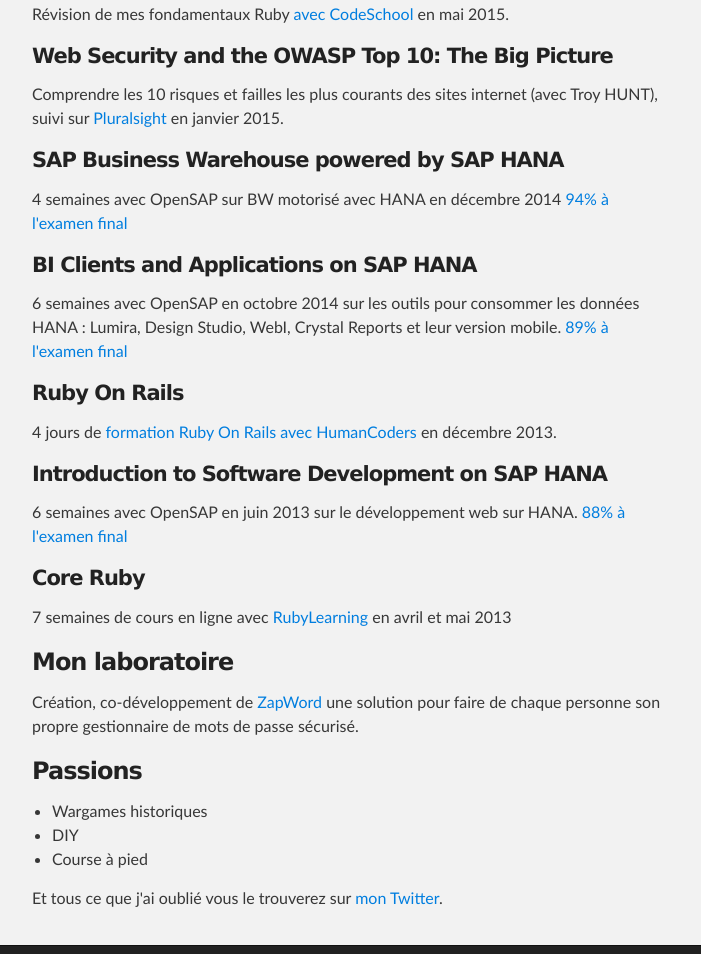
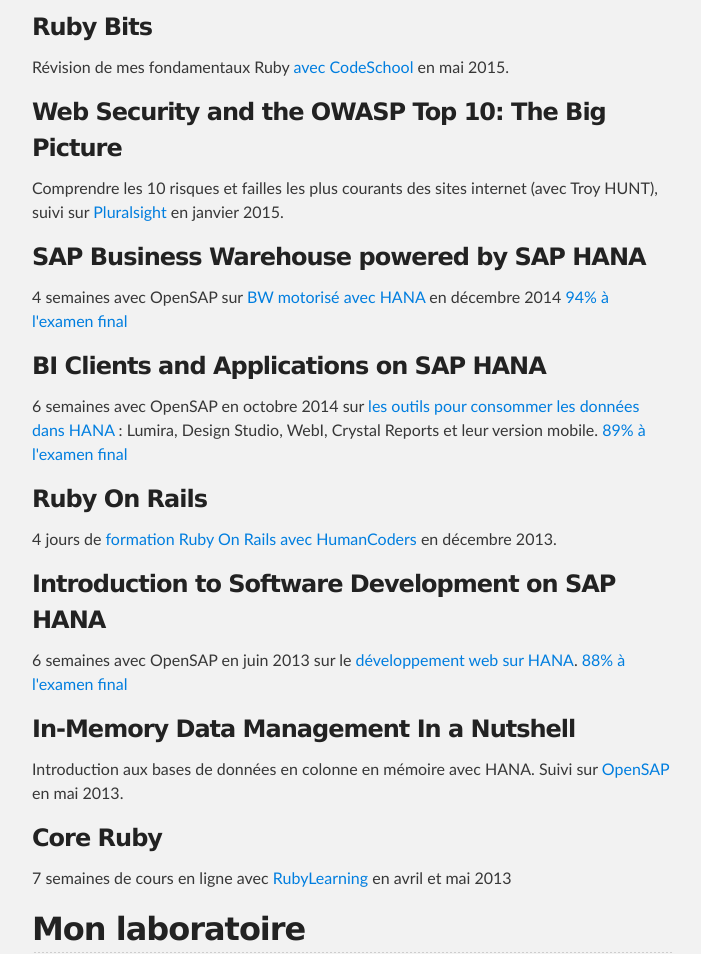
Before and after one commit to lafber/lafber.github.io, a plain HTML site: page index.html in a window 1280 px wide. Shown: the part 431-1385 px from the top of the page, without its empty margins (288-989 px from the left). Drawn offline with Linux system fonts and the light colour scheme.

Commit message:
Replace master branch with page content via GitHub

```diff
--- a/index.html
+++ b/index.html
@@ -4,11 +4,11 @@
   <head>
     <meta charset='utf-8'>
     <meta http-equiv="X-UA-Compatible" content="chrome=1">
-    <meta name="description" content="Lafber.GitHub.io : Page personnelle de Bertrand">
+    <meta name="description" content="Page personnelle de Bertrand : ">
 
     <link rel="stylesheet" type="text/css" media="screen" href="stylesheets/stylesheet.css">
 
-    <title>Lafber.GitHub.io</title>
+    <title>Page personnelle de Bertrand</title>
   </head>
 
   <body>
@@ -18,8 +18,8 @@
         <header class="inner">
           <a id="forkme_banner" href="https://github.com/lafber">View on GitHub</a>
 
-          <h1 id="project_title">Lafber.GitHub.io</h1>
-          <h2 id="project_tagline">Page personnelle de Bertrand</h2>
+          <h1 id="project_title">Page personnelle de Bertrand</h1>
+          <h2 id="project_tagline"></h2>
 
         </header>
     </div>
@@ -32,54 +32,59 @@
 
 <p>Pour compléter <a href="http://www.viadeo.com/fr/profile/bertrand.lafougere">mon profil Viadéo</a> avec tout ce que je n'ai pas pu y mettre. </p>
 
+<h2>
+<a id="formations-et-mooc-suivis" class="anchor" href="#formations-et-mooc-suivis" aria-hidden="true"><span class="octicon octicon-link"></span></a>Formations et MOOC suivis</h2>
+
 <h3>
-<a id="formations-et-mooc-suivis" class="anchor" href="#formations-et-mooc-suivis" aria-hidden="true"><span class="octicon octicon-link"></span></a>Formations et MOOC suivis</h3>
-
-<h4>
-<a id="ruby-bits" class="anchor" href="#ruby-bits" aria-hidden="true"><span class="octicon octicon-link"></span></a>Ruby Bits</h4>
+<a id="ruby-bits" class="anchor" href="#ruby-bits" aria-hidden="true"><span class="octicon octicon-link"></span></a>Ruby Bits</h3>
 
 <p>Révision de mes fondamentaux Ruby <a href="https://www.codeschool.com/courses/ruby-bits">avec CodeSchool</a> en mai 2015.</p>
 
-<h4>
-<a id="web-security-and-the-owasp-top-10-the-big-picture" class="anchor" href="#web-security-and-the-owasp-top-10-the-big-picture" aria-hidden="true"><span class="octicon octicon-link"></span></a>Web Security and the OWASP Top 10: The Big Picture</h4>
+<h3>
+<a id="web-security-and-the-owasp-top-10-the-big-picture" class="anchor" href="#web-security-and-the-owasp-top-10-the-big-picture" aria-hidden="true"><span class="octicon octicon-link"></span></a>Web Security and the OWASP Top 10: The Big Picture</h3>
 
 <p>Comprendre les 10 risques et failles les plus courants des sites internet (avec Troy HUNT), suivi sur <a href="http://www.pluralsight.com/courses/web-security-owasp-top10-big-picture">Pluralsight</a> en janvier 2015.</p>
 
-<h4>
-<a id="sap-business-warehouse-powered-by-sap-hana" class="anchor" href="#sap-business-warehouse-powered-by-sap-hana" aria-hidden="true"><span class="octicon octicon-link"></span></a>SAP Business Warehouse powered by SAP HANA</h4>
+<h3>
+<a id="sap-business-warehouse-powered-by-sap-hana" class="anchor" href="#sap-business-warehouse-powered-by-sap-hana" aria-hidden="true"><span class="octicon octicon-link"></span></a>SAP Business Warehouse powered by SAP HANA</h3>
 
-<p>4 semaines avec OpenSAP sur BW motorisé avec HANA en décembre 2014
+<p>4 semaines avec OpenSAP sur <a href="https://open.sap.com/courses/bwhana1">BW motorisé avec HANA</a> en décembre 2014
 <a href="https://open.sap.com/verify/xotim-varym-murum-hyfek-higuh">94% à l'examen final</a></p>
 
-<h4>
-<a id="bi-clients-and-applications-on-sap-hana" class="anchor" href="#bi-clients-and-applications-on-sap-hana" aria-hidden="true"><span class="octicon octicon-link"></span></a>BI Clients and Applications on SAP HANA</h4>
+<h3>
+<a id="bi-clients-and-applications-on-sap-hana" class="anchor" href="#bi-clients-and-applications-on-sap-hana" aria-hidden="true"><span class="octicon octicon-link"></span></a>BI Clients and Applications on SAP HANA</h3>
 
-<p>6 semaines avec OpenSAP en octobre 2014 sur les outils pour consommer les données HANA : Lumira, Design Studio, WebI, Crystal Reports et leur version mobile.
+<p>6 semaines avec OpenSAP en octobre 2014 sur <a href="https://open.sap.com/courses/bifour2">les outils pour consommer les données dans HANA</a> : Lumira, Design Studio, WebI, Crystal Reports et leur version mobile.
 <a href="https://open.sap.com/verify/xutok-radoh-kobyp-mukot-gimyp">89% à l'examen final</a></p>
 
-<h4>
-<a id="ruby-on-rails" class="anchor" href="#ruby-on-rails" aria-hidden="true"><span class="octicon octicon-link"></span></a>Ruby On Rails</h4>
+<h3>
+<a id="ruby-on-rails" class="anchor" href="#ruby-on-rails" aria-hidden="true"><span class="octicon octicon-link"></span></a>Ruby On Rails</h3>
 
 <p>4 jours de <a href="https://www.humancoders.com/formations/ruby-on-rails">formation Ruby On Rails avec HumanCoders</a> en décembre 2013.</p>
 
-<h4>
-<a id="introduction-to-software-development-on-sap-hana" class="anchor" href="#introduction-to-software-development-on-sap-hana" aria-hidden="true"><span class="octicon octicon-link"></span></a>Introduction to Software Development on SAP HANA</h4>
+<h3>
+<a id="introduction-to-software-development-on-sap-hana" class="anchor" href="#introduction-to-software-development-on-sap-hana" aria-hidden="true"><span class="octicon octicon-link"></span></a>Introduction to Software Development on SAP HANA</h3>
 
-<p>6 semaines avec OpenSAP en juin 2013 sur le développement web sur HANA.
+<p>6 semaines avec OpenSAP en juin 2013 sur le <a href="https://open.sap.com/courses/hana1-1">développement web sur HANA</a>.
 <a href="https://open.sap.com/verify/xolez-dyhob-hihos-rarer-pecok">88% à l'examen final</a></p>
 
-<h4>
-<a id="core-ruby" class="anchor" href="#core-ruby" aria-hidden="true"><span class="octicon octicon-link"></span></a>Core Ruby</h4>
+<h3>
+<a id="in-memory-data-management-in-a-nutshell" class="anchor" href="#in-memory-data-management-in-a-nutshell" aria-hidden="true"><span class="octicon octicon-link"></span></a>In-Memory Data Management In a Nutshell</h3>
+
+<p>Introduction aux bases de données en colonne en mémoire avec HANA. Suivi sur <a href="https://open.sap.com/courses/hana-warmup">OpenSAP</a> en mai 2013.</p>
+
+<h3>
+<a id="core-ruby" class="anchor" href="#core-ruby" aria-hidden="true"><span class="octicon octicon-link"></span></a>Core Ruby</h3>
 
 <p>7 semaines de cours en ligne avec <a href="http://rubylearning.org/classes/">RubyLearning</a> en avril et mai 2013</p>
 
-<h3>
-<a id="mon-laboratoire" class="anchor" href="#mon-laboratoire" aria-hidden="true"><span class="octicon octicon-link"></span></a>Mon laboratoire</h3>
+<h2>
+<a id="mon-laboratoire" class="anchor" href="#mon-laboratoire" aria-hidden="true"><span class="octicon octicon-link"></span></a>Mon laboratoire</h2>
 
 <p>Création, co-développement de <a href="http://www.zapword.net">ZapWord</a> une solution pour faire de chaque personne son propre gestionnaire de mots de passe sécurisé. </p>
 
-<h3>
-<a id="passions" class="anchor" href="#passions" aria-hidden="true"><span class="octicon octicon-link"></span></a>Passions</h3>
+<h2>
+<a id="passions" class="anchor" href="#passions" aria-hidden="true"><span class="octicon octicon-link"></span></a>Passions</h2>
 
 <ul>
 <li>Wargames historiques</li>
```
Also changed, not shown: params.json (+1 -1 lines).
